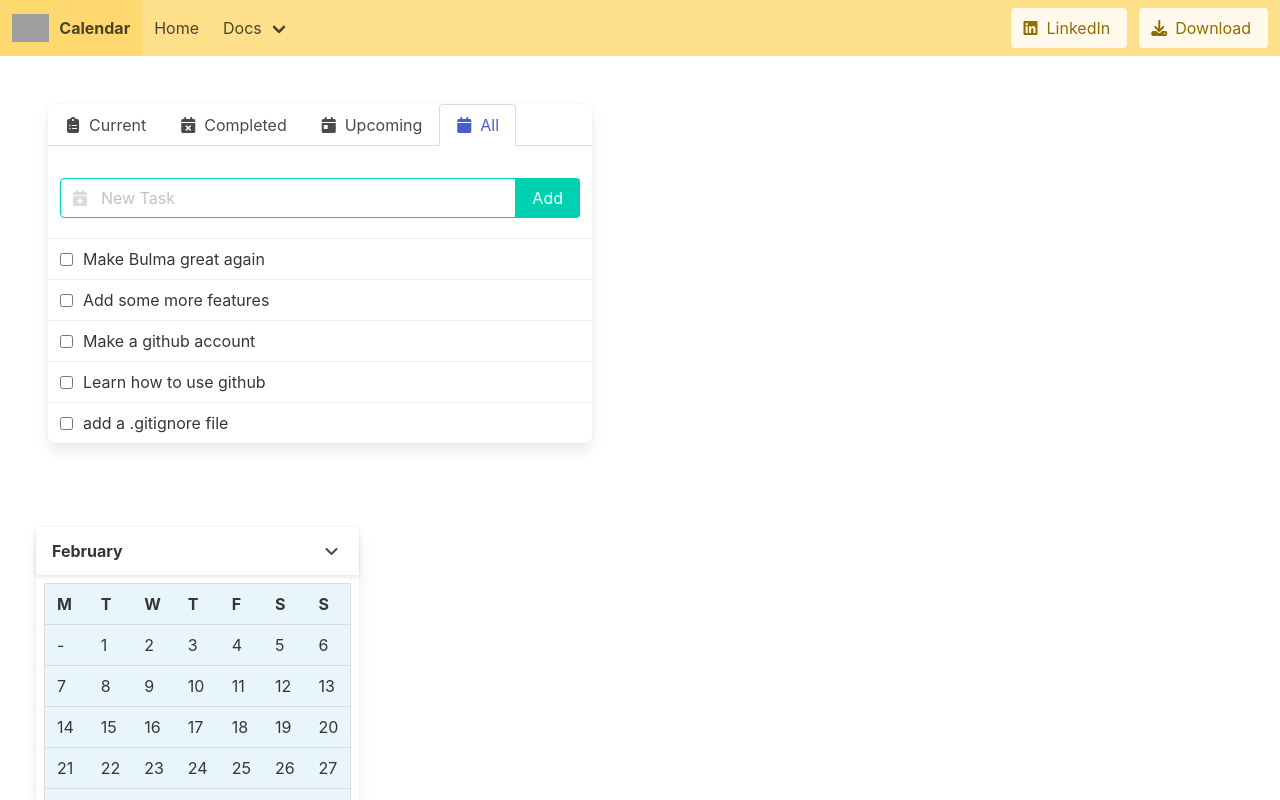
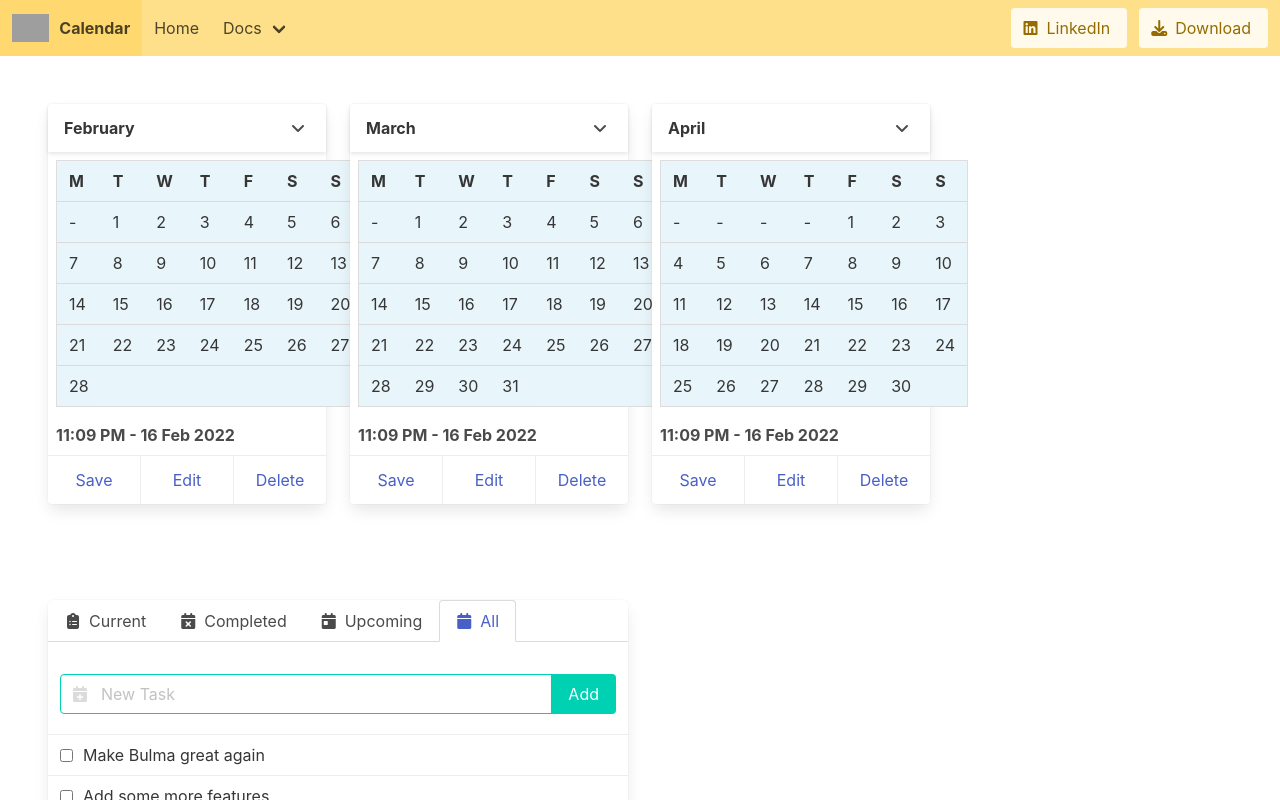
Before and after one commit to ShivangiKakkar/TO-DO-LIST1, a Vue app in the folder client/: page / in a window 1280 px wide. Shown: the top 800 px of the page. Built offline with nearby package versions, Linux system fonts and the light colour scheme; grey boxes are pictures that could not be loaded.

Commit message:
added april calendar

```diff
--- a/client/src/App.vue
+++ b/client/src/App.vue
@@ -6,8 +6,9 @@ import Calendar from './components/Calendar.vue';
 
 <template>
 <Nav />
+<Calendar />
 <Messages />
-<Calendar />
+
 </template>
 
 <style>
--- a/client/src/components/Calendar.vue
+++ b/client/src/components/Calendar.vue
@@ -1,9 +1,9 @@
 <script setup lang="ts">
 </script>
 <template>
-    <!-- FEB -->
-  <div class="feb">
-    <div class="section container columns is-one-quarter">
+<div class="section">
+    <div class="columns">
+        <div class="column is-one-quarter">
                     <div class="card">
                         <header class="card-header">
                           <p class="card-header-title">
@@ -76,12 +76,8 @@
                           <a href="#" class="card-footer-item">Delete</a>
                         </footer>
                       </div>
-                </div>
-  </div>
-
-                <!-- MARCH -->
-  <div class="mar">
-        <div class="section container columns is-one-quarter">
+        </div>
+        <div class="column is-one-quarter">
                               <div class="card">
                                   <header class="card-header">
                                     <p class="card-header-title">
@@ -157,8 +153,88 @@
                                     <a href="#" class="card-footer-item">Delete</a>
                                   </footer>
                                 </div>
-                          </div>
-  </div>
+        </div>
+        <div class="column is-one-quarter">
+                              <div class="card">
+                                  <header class="card-header">
+                                    <p class="card-header-title">
+                                      April
+                                    </p>
+                                    <button class="card-header-icon" aria-label="more options">
+                                      <span class="icon">
+                                        <i class="fas fa-angle-down" aria-hidden="true"></i>
+                                      </span>
+                                    </button>
+                                  </header>
+                                  <div class="card-content">
+                                    <div class="content">
+                                      <table class="table">
+                                        <tr>
+                                          <th>M</th>
+                                          <th>T</th>
+                                          <th>W</th>
+                                          <th>T</th>
+                                          <th>F</th>
+                                          <th>S</th>
+                                          <th>S</th>
+                                        </tr>
+                                        <tr>
+                                          <td>-</td>
+                                          <td>-</td>
+                                          <td>-</td>
+                                          <td>-</td>
+                                          <td>1</td>
+                                          <td>2</td>
+                                          <td>3</td>
+                                        </tr>
+                                        <tr>
+                                          <td>4</td>
+                                          <td>5</td>
+                                          <td>6</td>
+                                          <td>7</td>
+                                          <td>8</td>
+                                          <td>9</td>
+                                          <td>10</td>
+                                        </tr>
+                                        <tr>
+                                          <td>11</td>
+                                          <td>12</td>
+                                          <td>13</td>
+                                          <td>14</td>
+                                          <td>15</td>
+                                          <td>16</td>
+                                          <td>17</td>
+                                        </tr>
+                                        <tr>
+                                          <td>18</td>
+                                          <td>19</td>
+                                          <td>20</td>
+                                          <td>21</td>
+                                          <td>22</td>
+                                          <td>23</td>
+                                          <td>24</td>
+                                        </tr>
+                                        <tr>
+                                          <td>25</td>
+                                          <td>26</td>
+                                          <td>27</td>
+                                          <td>28</td>
+                                          <td>29</td>
+                                          <td>30</td>
+                                        </tr>
+                                      </table>
+                                      <time class= "time" datetime="2016-1-1">11:09 PM - 16 Feb 2022</time>
+                                    </div>
+                                  </div>
+                                  <footer class="card-footer">
+                                    <a href="#" class="card-footer-item">Save</a>
+                                    <a href="#" class="card-footer-item">Edit</a>
+                                    <a href="#" class="card-footer-item">Delete</a>
+                                  </footer>
+                                </div>
+        </div>
+    </div>
+</div>
 
 </template>
 
--- a/client/src/pages/Messages.vue
+++ b/client/src/pages/Messages.vue
@@ -1,6 +1,7 @@
 <script setup lang="ts"></script>
 <template>
-    <div class="section column is-half">
+<div class="section columns">
+    <div class="column is-half">
                     <article class="panel">
                         <!-- UPPER -->
                         <div class="tabs is-boxed">
@@ -66,7 +67,9 @@
                             <span>add a .gitignore file</span>
                           </label>
                     </article>
-                  </div>
+    </div>
+</div>
+
 </template>
 
     <style>
```
